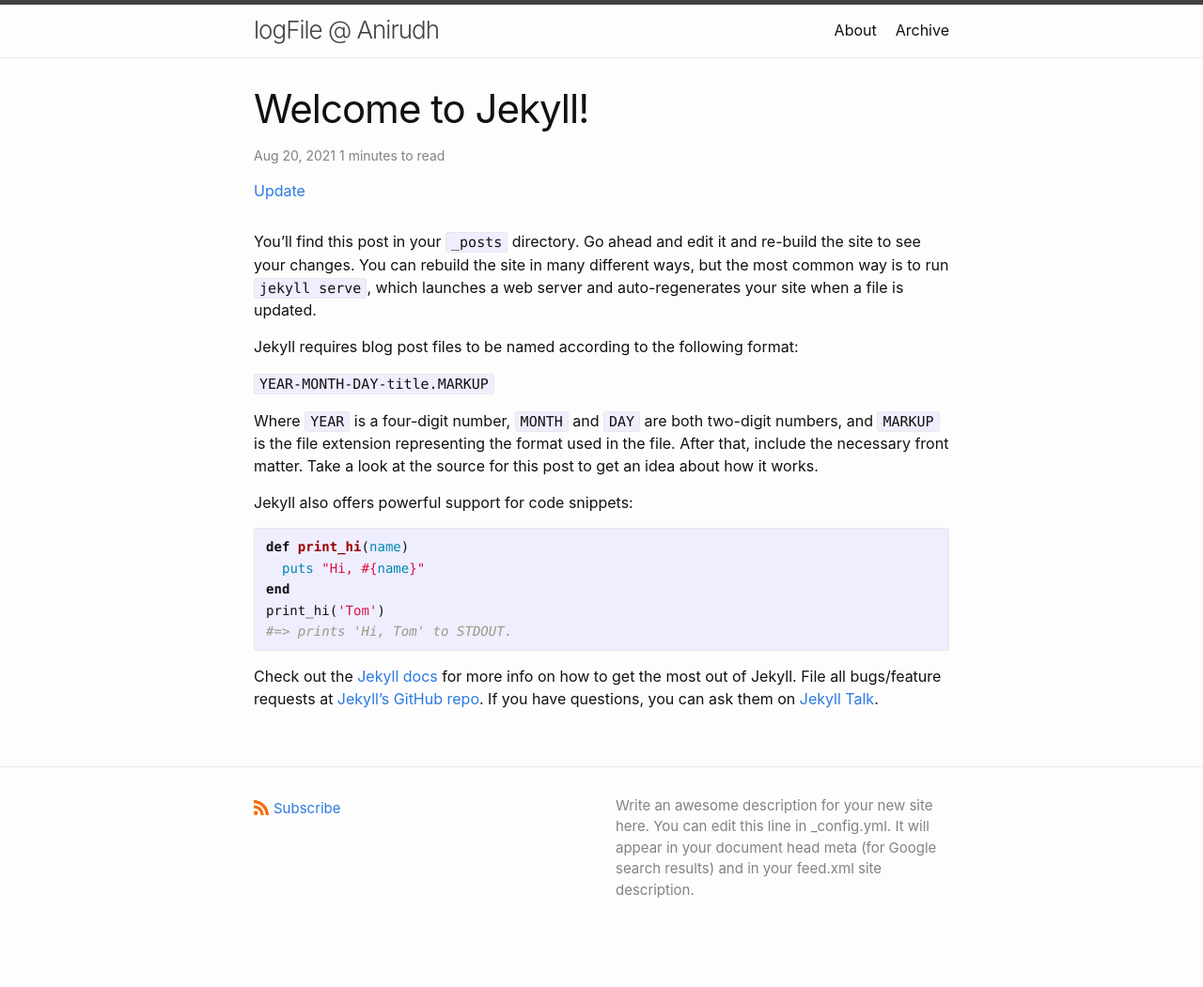
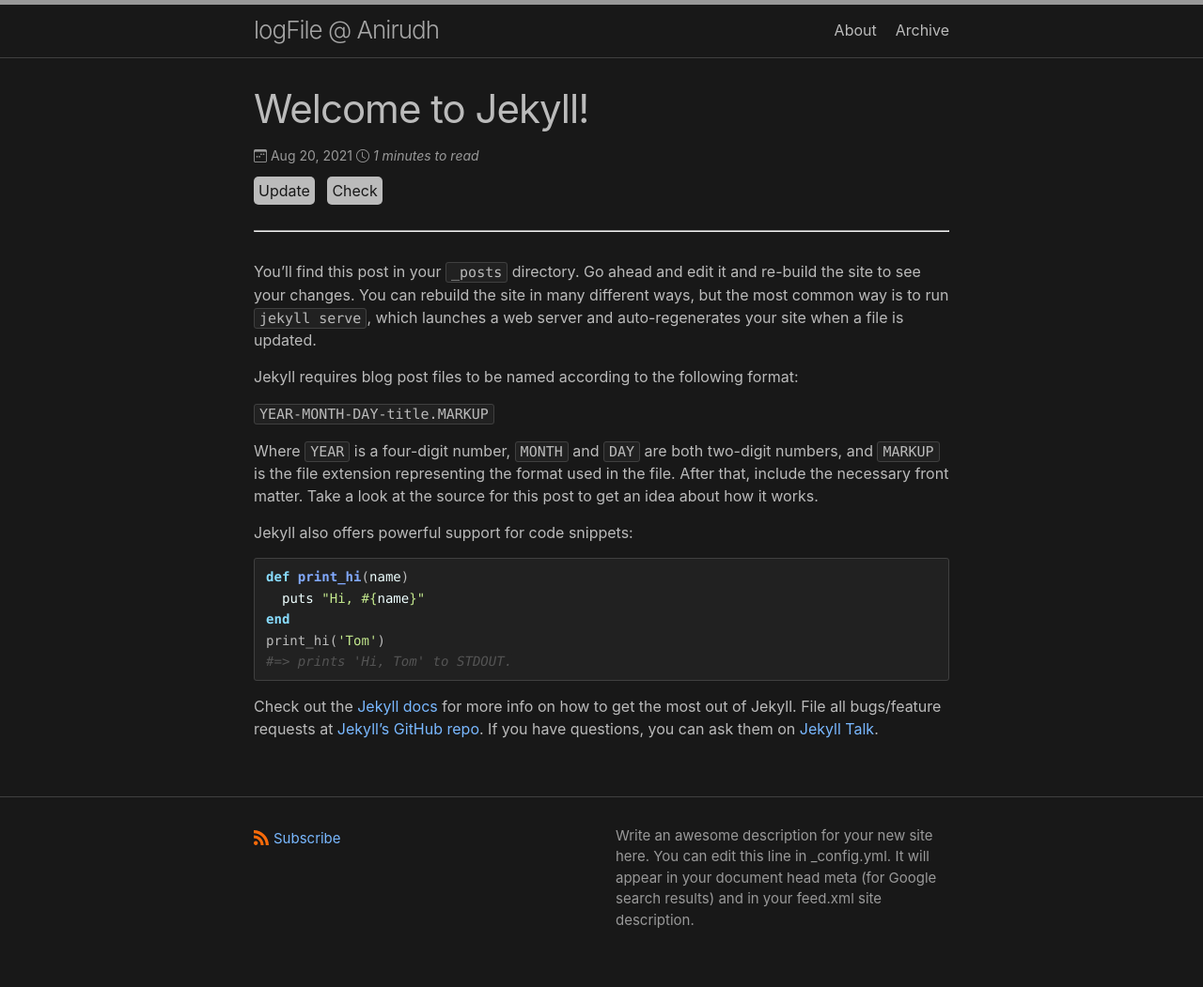
Before and after one commit to ani-poroorkara/blog, a Jekyll site: the page built from blog/_posts/2021-08-21-welcome-to-jekyll.markdown, in a window 1280 px wide. Shown: the whole page at 94% size. Built offline with Jekyll 4.4.1, drawn with Linux system fonts in a browser that asks for light colours; before the commit the page ends 1019 px from its top, so only the background shows below that.

Commit message:
added post scss

```diff
--- a/blog/_includes/custom-head.html
+++ b/blog/_includes/custom-head.html
@@ -4,3 +4,4 @@
   1. Head over to https://realfavicongenerator.net/ to add your own favicons.
   2. Customize default _includes/custom-head.html in your source directory and insert the given code snippet.
 {% endcomment %}
+<link rel="stylesheet" href="https://cdn.jsdelivr.net/npm/bootstrap-icons@1.5.0/font/bootstrap-icons.css">
--- a/blog/_includes/reading-time.html
+++ b/blog/_includes/reading-time.html
@@ -1,4 +1,4 @@
-<span class="reading-time" title="Estimated read time">
+<i class="bi bi-clock"></i><span class="reading-time" title="Estimated read time">
     {% capture words %}
     {{ content | number_of_words | minus: 180 }}
     {% endcapture %}
--- a/blog/_layouts/post.html
+++ b/blog/_layouts/post.html
@@ -8,7 +8,7 @@
     <p class="post-meta">
       {%- assign date_format = site.minima.date_format | default: "%b %-d, %Y" -%}
       <time class="dt-published" datetime="{{ page.date | date_to_xmlschema }}" itemprop="datePublished">
-        {{ page.date | date: date_format }}
+        <i class="bi bi-calendar3-week"></i> {{ page.date | date: date_format }}
       </time>
       {%- if page.modified_date -%}
         ~
@@ -38,7 +38,7 @@
         {% endfor %}
       </div>
   </header>
-
+  <hr>
   <div class="post-content e-content" itemprop="articleBody">
     {{ content }}
   </div>
--- a/blog/_posts/2021-08-21-welcome-to-jekyll.markdown
+++ b/blog/_posts/2021-08-21-welcome-to-jekyll.markdown
@@ -2,7 +2,7 @@
 layout: post
 title:  "Welcome to Jekyll!"
 date:   2021-08-21 00:21:10 +0530
-categories: Update
+categories: Update Check
 ---
 
 You’ll find this post in your `_posts` directory. Go ahead and edit it and re-build the site to see your changes. You can rebuild the site in many different ways, but the most common way is to run `jekyll serve`, which launches a web server and auto-regenerates your site when a file is updated.
--- a/blog/assets/css/style.scss
+++ b/blog/assets/css/style.scss
@@ -3,5 +3,25 @@
 ---
 
 @import
-  "minima/skins/{{ site.minima.skin | default: 'classic' }}",
+  "minima/skins/{{ site.minima.skin | default: 'dark' }}",
   "minima/initialize";
+
+// Post Layout
+.post-categories {
+  a{
+    background-color: #bbbbbb;
+    color: #181818;
+    border-radius: 5px;
+    padding: 5px;
+    border-color: #bbbbbb;
+  }:hover{
+    text-decoration: none;
+    background-color: #181818;
+    color: #bbbbbb;
+  }
+}
+.post-meta{
+  span.reading-time{
+    font-style: italic;
+  }
+}
```
